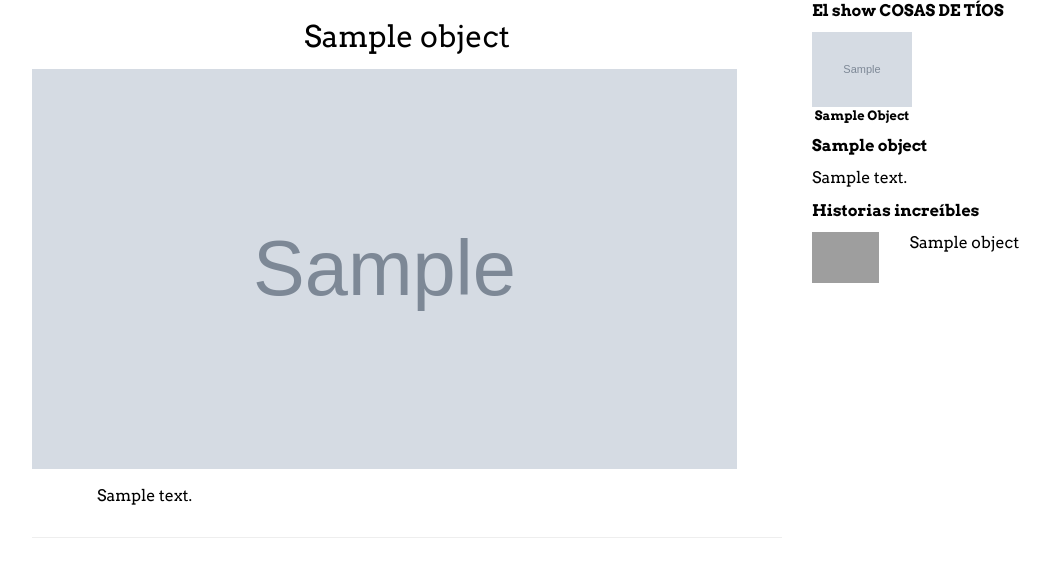
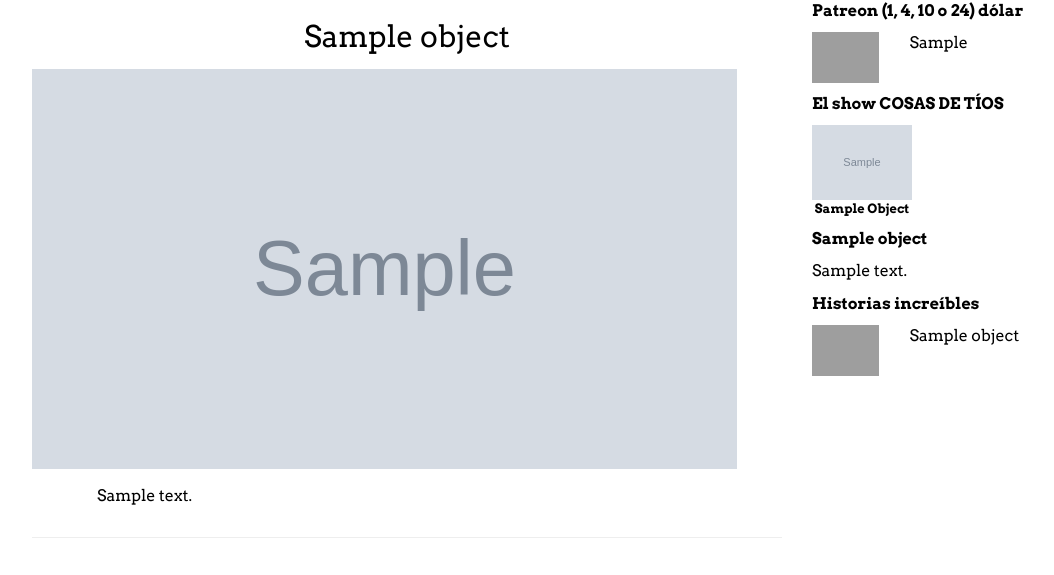
Before and after one commit to jorgechato/cosasdetios-blog, a Django app: template posts/templates/posts/post_list.html in a window 1280 px wide. Shown: the part 99-674 px from the top of the page, without its empty margins (38-1092 px from the left). Run offline with Django 3.2, Linux system fonts and the light colour scheme; the template is opened without the code that fills it: most values are stand-ins (such as "Sample title", 1, 10 or a date in 2020); grey boxes marked "Sample" are stand-in pictures; parts of the project's set-up code (start-up, migrations or seed data) failed here and were passed over; some libraries are stand-ins or nearby versions; grey boxes are pictures that could not be loaded.

Commit message:
minor updates

```diff
--- a/cosasdetios/settings.py
+++ b/cosasdetios/settings.py
@@ -7,7 +7,7 @@ BASE_DIR = os.path.dirname(os.path.dirname(os.path.abspath(__file__)))
 # See https://docs.djangoproject.com/en/1.10/howto/deployment/checklist/
 
 # SECURITY WARNING: don't run with debug turned on in production!
-DEBUG = True
+DEBUG = False
 THUMBNAIL_DEBUG = DEBUG
 
 ALLOWED_HOSTS = [
--- a/posts/templates/posts/post_list.html
+++ b/posts/templates/posts/post_list.html
@@ -76,9 +76,5 @@
 			{% include "_modules/sidebar.html" %}
 		</div>
 	</div>
-
-	{% if object_list|length < 1 %}
-	<div style="height: 40vh;"></div>
-	{% endif %}
 </div>
 {% endblock content %}
--- a/posts/templates/thoughts_list.html
+++ b/posts/templates/thoughts_list.html
@@ -47,10 +47,6 @@
 			</div>
 
 			{% include "pagination_thoughts.html" %}
-
-			{% if tweets|length < 1 %}
-			<div style="height: 40vh;"></div>
-			{% endif %}
 		</div>
 
 		<div class="col-md-4">
--- a/posts/views.py
+++ b/posts/views.py
@@ -3,6 +3,7 @@ from django.views.generic import DetailView
 from django.views.generic import ListView
 from django.views.generic import TemplateView
 from cosasdetios.settings import api
+from django.shortcuts import get_object_or_404
 
 from .models import Post
 
@@ -17,10 +18,7 @@ class ThoughtsListView(TemplateView):
             page = int(self.request.GET.get('page'))
             page = 0 if page == 0 else page - 1
 
-        # 825652419891695617  @beerwhisper
-        # 202708941           @orggue
-        context['tweets'] = api.GetUserTimeline(user_id=825652419891695617,
-                                                include_rts=False,
+        context['tweets'] = api.GetUserTimeline(include_rts=False,
                                                 count=20,
                                                 max_id=page)
         return context
--- a/templates/_modules/sidebar.html
+++ b/templates/_modules/sidebar.html
@@ -2,6 +2,24 @@
 {% load thumbnail %}
 
 <div class="sidebar">
+	<p class="title">Patreon (1, 4, 10 o 24) dólar</p>
+	<p>
+	<div class="row">
+		<div class="col-md-3 col-xs-3">
+			<a href="//www.patreon.com/cosasdetios">
+				<img style="width:100%;" class="patreon-logo-mini" src="//www.patreon.com/images/patreon_navigation_logo_mini_orange.png" alt="Patreon">
+			</a>
+		</div>
+		<div class="col-md-9 col-xs-9">
+			<p>
+			<a href="//www.patreon.com/cosasdetios">
+				{{ global_preferences.general_patreon }}
+			</a>
+			</p>
+		</div>
+	</div>
+	</p>
+
 	<p class="title">El show COSAS DE TÍOS</p>
 	<div class="row">
 		{% for object in podcast %}
@@ -36,7 +54,7 @@
 	{% if object.title %}
 	<p class="title">{{ object.title|safe }}</p>
 	{% endif %}
-  <p>{{ object.content | safe }}</>
+	<p>{{ object.content | safe }}</p>
 	{% endfor %}
 
 	<p class="title">Historias increíbles</p>
--- a/templates/podcast/show_detail.html
+++ b/templates/podcast/show_detail.html
@@ -33,7 +33,7 @@
 
 		{% else %}
 
-		<div class="col-sm-6 col-md-3">
+		<div class="col-xs-6 col-lg-3 col-md-3">
 			<div class="thumbnail overview-podcast">
 				{% if episode.enclosure %}
 				{% with enclosure=episode.enclosure %}
```
Also changed, not shown: cosasdetios/templatetags/cowsay_tags.py (+5 -5 lines), posts/dynamic_preferences_registry.py (+7 -0 lines), posts/templatetags/twitter_tags.py (+5 -5 lines). Lines whose indentation alone changed are shown as unchanged.
